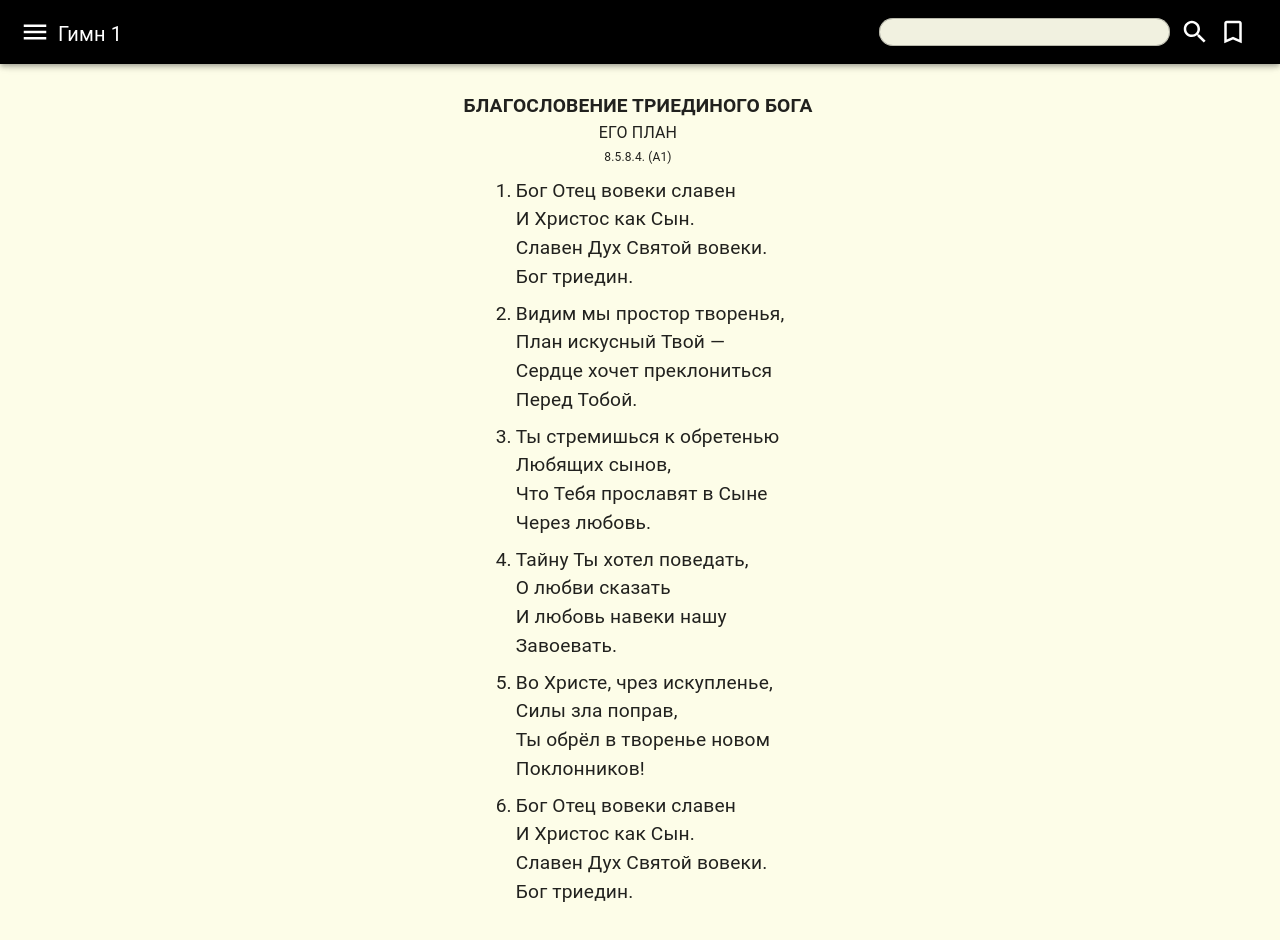
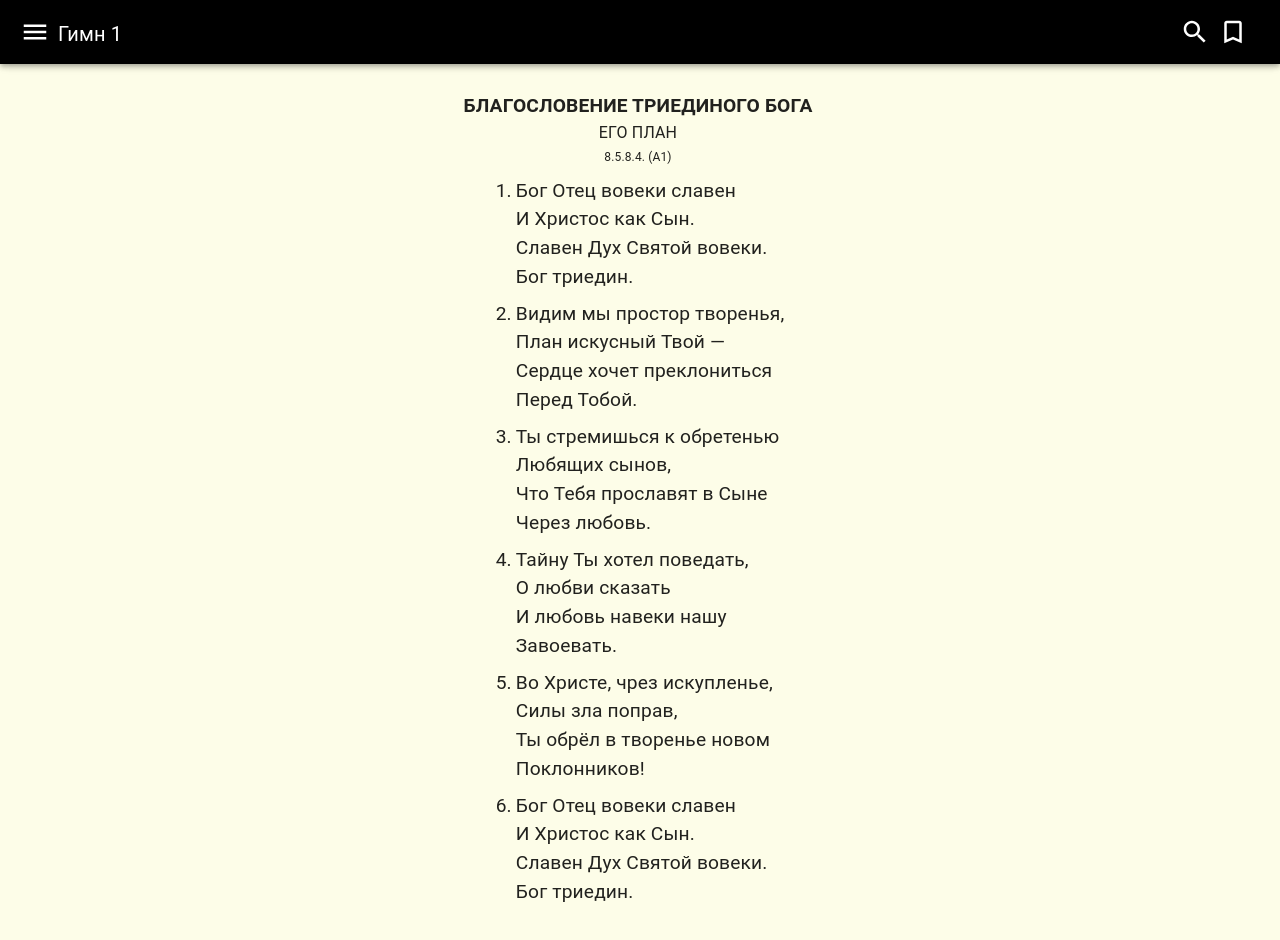
Before and after one commit to gorshipaktsyan/russian-hymns, a React app: page /russian-hymns in a window 1280 px wide. Shown: the top 940 px of the page. Built offline with nearby package versions, Linux system fonts and the light colour scheme; a web font is replaced by a local one.

Commit message:
changed searchBar logic

```diff
--- a/src/view/components/AppBar.js
+++ b/src/view/components/AppBar.js
@@ -63,8 +63,6 @@ function AppBarComponent({
           sx={{ fontSize: "20px", cursor: "default" }}
           dangerouslySetInnerHTML={{ __html: title }}
         />
-        {(pathname === "/russian-hymns" || pathname === "/russian-hymns/")    && (
-          <>
             <Box
               sx={{
                 flexGrow: "1",
@@ -76,6 +74,8 @@ function AppBarComponent({
                 setOpen={setOpen}
               />
             </Box>
+             {(pathname === "/russian-hymns" || pathname === "/russian-hymns/")    && (
+             <>
             <IconButton color="inherit" onClick={handleBookmarkClick}>
               {currentHymnNumber &&
                 (saved ? (
--- a/src/view/components/Drawer.js
+++ b/src/view/components/Drawer.js
@@ -33,7 +33,7 @@ function DrawerComponent({
       >
         <Box onClick={handleDrawerToggle} sx={{textAlign: "center"}}>
           <List>
-            {navItems.map((item) => (
+            {navItems.slice(1).map((item) => (
                 <ListItem
                     key={item.tittle}
                     disablePadding
@@ -46,7 +46,7 @@ function DrawerComponent({
             ))}
           </List>
         </Box>
-        <Box sx={{marginLeft: "10px", position: 'absolute', bottom: 0}}><p>Версия программы: 1.0.8</p></Box>
+        <Box sx={{marginLeft: "10px", position: 'absolute', bottom: 0}}><p>Версия программы: 1.0.9</p></Box>
       </Drawer>
   );
 }
--- a/src/view/components/searchBar/SearchBar.js
+++ b/src/view/components/searchBar/SearchBar.js
@@ -1,140 +1,31 @@
-import { useEffect, useState } from "react";
-import hymns from "../../services/storage/hymns.json";
-import { Collapse } from "@mui/material";
-import Snackbar from "@mui/material/Snackbar";
 import SearchIcon from "@mui/icons-material/Search";
-import useMediaQuery from "@mui/material/useMediaQuery";
-import historyStore from "../../services/HistoryStore";
-import RightArrow from "@mui/icons-material/East";
 import StyledComponents from "../../../utils/sharedStyles";
-import CloseIcon from "@mui/icons-material/Close";
 import SearchBarStyledComponents from "./styles";
-const { StyledFab, StyledAlert } = StyledComponents;
+import { useNavigate } from "react-router-dom";
+
+const { StyledFab  } = StyledComponents;
 const {
   SearchedBox,
-  DesktopStyledTextField,
-  MobileStyledTextField,
   StyledSearchIcon,
-  StyledRightArrowIcon,
 } = SearchBarStyledComponents;
 
-function SearchBar({ setCurrentNumber, open, setOpen }) {
-  const [number, setNumber] = useState("");
-  const [errorAlert, setErrorAlert] = useState(false);
+function SearchBar() {
+  const navigate = useNavigate()
   const isMobile = navigator.maxTouchPoints > 0;
-  const handleClose = () => setErrorAlert(false);
-  useEffect(() => {
-    const handleKeyDown = (event) => {
-      if (number && event.key === "Enter") {
-        handleClick(event);
-      }
-    };
-    window.addEventListener("keydown", handleKeyDown);
-    return () => {
-      window.removeEventListener("keydown", handleKeyDown);
-    };
-  }, [handleClick, number]);
 
-  useEffect(() => {
-    if (isMobile) {
-      setOpen(open);
-    }
-  }, [isMobile, setOpen]);
-
-  // eslint-disable-next-line react-hooks/exhaustive-deps
-  function handleClick(e) {
-    e.preventDefault();
-    const numbers = number.split(",").map((num) => Number(num.trim()));
-    const matchingHymns = hymns.filter((h) => numbers.includes(h.number));
-    if (!isMobile && matchingHymns.length) {
-      handleResult(matchingHymns);
-      return;
-    }
-    if (open && number && matchingHymns.length) {
-      handleResult(matchingHymns);
-
-      setOpen(!open);
-      return;
-    }
-    if (isMobile && !open) {
-      setOpen(true);
-      return;
-    }
-    if (isMobile && open && !number) {
-      setOpen(false);
-      return;
-    }
-    setErrorAlert(true);
-    setNumber("");
-    setOpen(false);
+  function handleClick() {
+navigate("/russian-hymns/search")
   }
 
-  function handleResult(matchingHymns) {
-    const resultNumbers = matchingHymns.map((h) => h.number);
-    historyStore.set("searchedHymns", resultNumbers);
-    setCurrentNumber(resultNumbers);
-    setNumber("");
-  }
   return (
     <>
-      {!isMobile ? (
-        <SearchedBox>
-          <DesktopStyledTextField
-            type="decimal"
-            value={number}
-            inputProps={{
-              inputMode: "decimal",
-              pattern: "[0-9]*",
-            }}
-            onChange={(e) => setNumber(e.target.value)}
-          />
-          {number ? (
-            <StyledRightArrowIcon onClick={(e) => handleClick(e)} />
-          ) : (
-            <StyledSearchIcon />
-          )}
-        </SearchedBox>
-      ) : (
-        <>
-          <Collapse orientation="horizontal" in={open} collapsedSize={40}>
-            {open && (
-              <MobileStyledTextField
-                type="decimal"
-                value={number}
-                inputProps={{
-                  inputMode: "decimal",
-                  pattern: "[0-9]*",
-                }}
-                onChange={(e) => setNumber(e.target.value)}
-                autoFocus
-              />
-            )}
-          </Collapse>
-          <StyledFab
+      {!isMobile ?  <SearchedBox><StyledSearchIcon onClick={handleClick}/></SearchedBox> :  <StyledFab
             color="primary"
             aria-label="add"
-            onClick={(e) => handleClick(e)}
-          >
-            {open && !number ? (
-              <CloseIcon />
-            ) : number ? (
-              <RightArrow />
-            ) : (
-              <SearchIcon />
-            )}
+            onClick={handleClick}
+          ><SearchIcon />
           </StyledFab>
-        </>
-      )}
-      <Snackbar
-        anchorOrigin={{ vertical: "top", horizontal: "center" }}
-        open={errorAlert}
-        onClose={handleClose}
-        autoHideDuration={2000}
-      >
-        <StyledAlert onClose={handleClose} severity="error">
-          Соответствующий гимн не найден!
-        </StyledAlert>
-      </Snackbar>
+}
     </>
   );
 }
--- a/src/view/components/searchBar/styles.js
+++ b/src/view/components/searchBar/styles.js
@@ -1,57 +1,9 @@
 import styled from "@emotion/styled";
-import { TextField, Box } from "@mui/material";
+import { Box } from "@mui/material";
 import SearchIcon from "@mui/icons-material/Search";
-import RightArrow from "@mui/icons-material/East";
 
 const SearchBarStyledComponents = {
-  DesktopStyledTextField: styled(TextField)({
-    maxWidth: "300px",
-    backgroundColor: "#f1f1e0",
-    borderRadius: "30px",
-    "& .MuiOutlinedInput-root": {
-      borderRadius: "30px",
-    },
-    "& .MuiOutlinedInput-notchedOutline": {
-      borderRadius: "30px",
-    },
-    "& input": {
-      "-webkit-appearance": "none",
-      margin: "0",
-      padding: "0px 8px",
-      fontSize: "20px",
-    },
-    "& input::-webkit-outer-spin-button, & input::-webkit-inner-spin-button": {
-      "-webkit-appearance": "none",
-      margin: "0",
-    },
-  }),
-  MobileStyledTextField: styled(TextField)({
-    position: "fixed",
-    bottom: "29px",
-    right: "110px",
-    width: "200px",
-    height: "55px",
-    maxWidth: "250px",
-    border: "1px solid black",
-    borderRadius: "30px",
-    backgroundColor: "#f1f1e0",
-    transition: "width 0.5s",
-
-    "& .MuiOutlinedInput-root": {
-      borderRadius: "30px",
-      fontSize: "1.2em",
-    },
-    "& .MuiOutlinedInput-notchedOutline": {
-      borderRadius: "30px",
-      height: "59px",
-    },
-  }),
   StyledSearchIcon: styled(SearchIcon)({
-    fontSize: "30px",
-    marginLeft: "10px",
-    cursor: "pointer",
-  }),
-  StyledRightArrowIcon: styled(RightArrow)({
     fontSize: "30px",
     marginLeft: "10px",
     cursor: "pointer",
```
